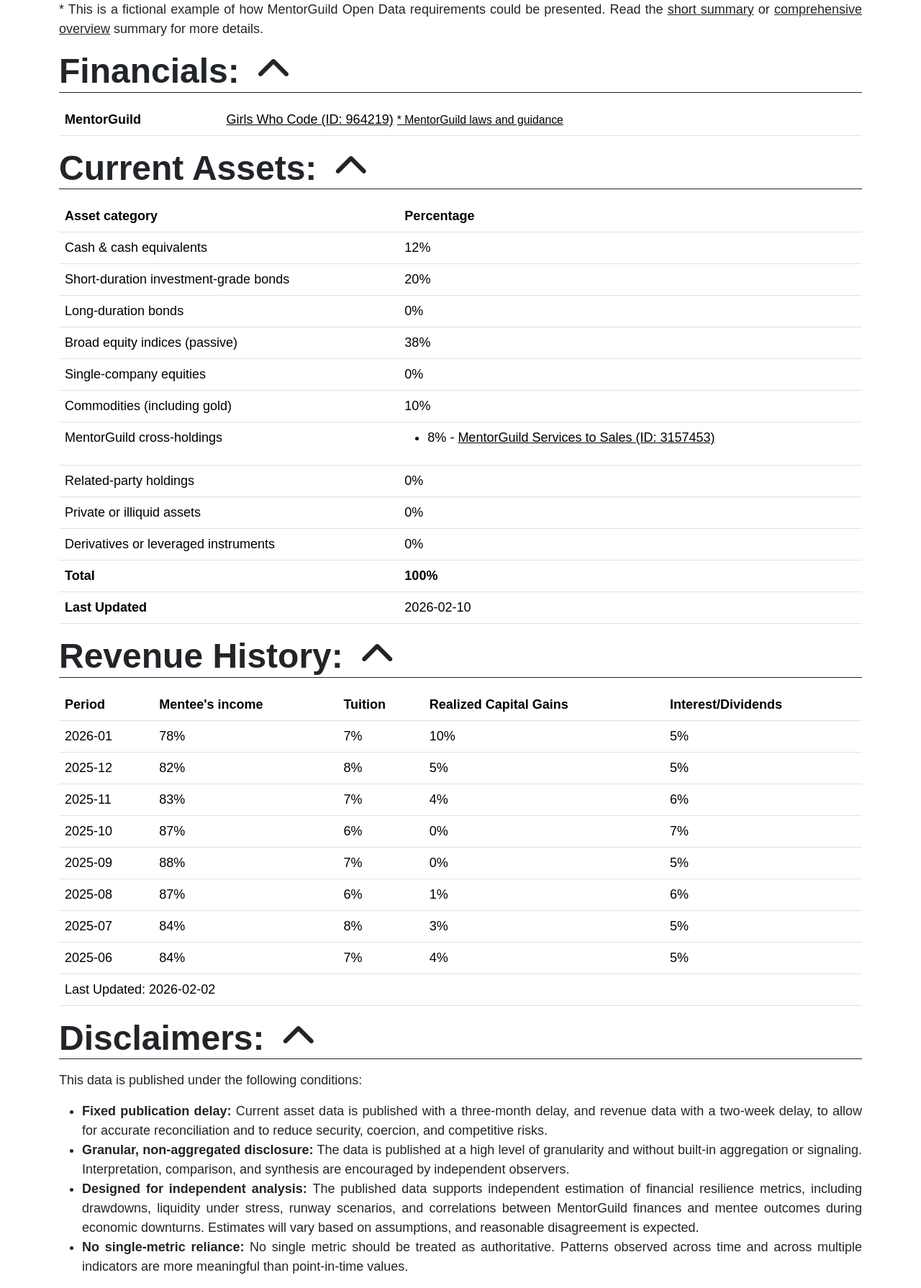
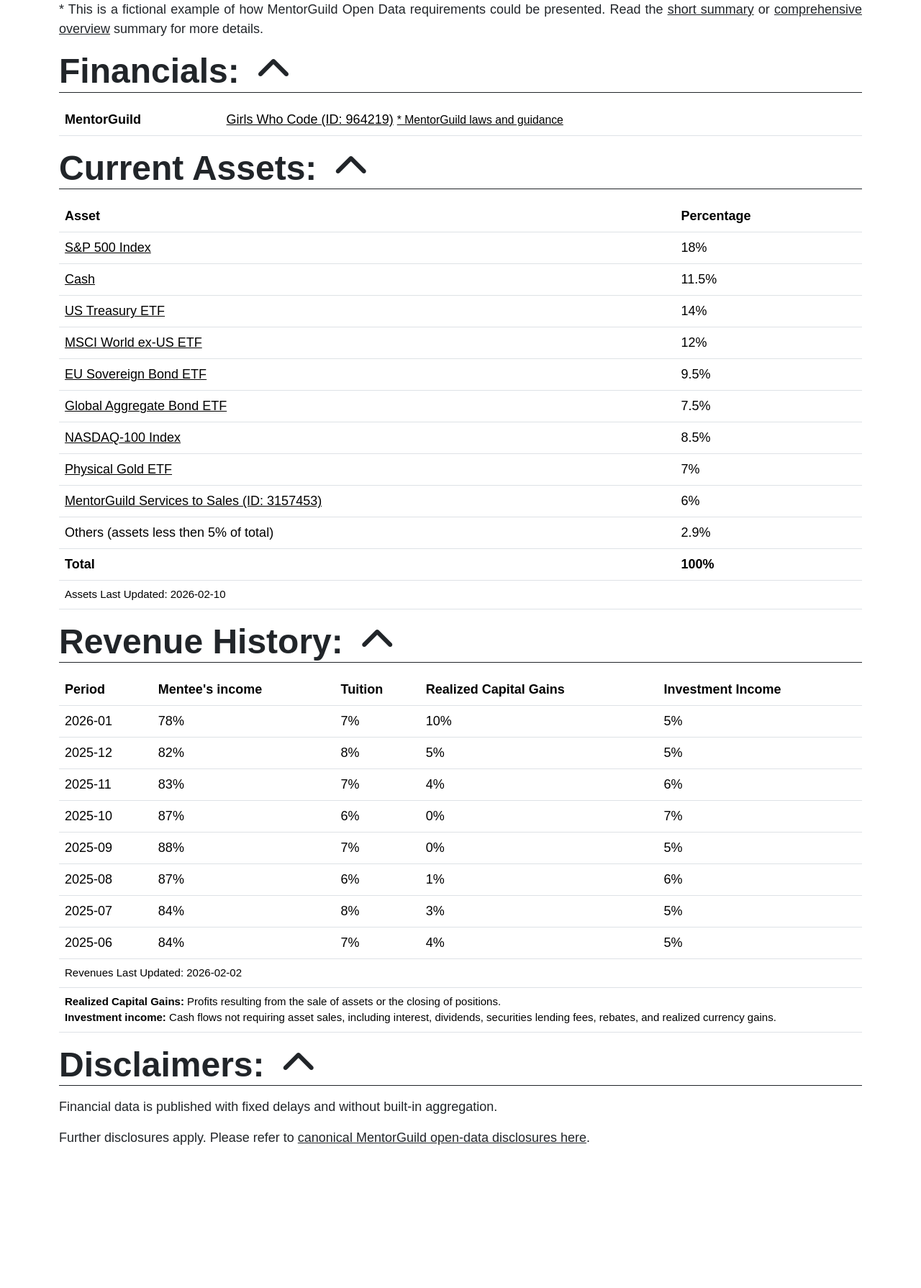
Before and after one commit to ErnestEnki/ernestenki.github.io, a Jekyll site: the page built from books/mentorguilds/964219/financials.html, in a window 1280 px wide. Shown: the whole page at 72% size. Built offline with Jekyll 4.4.1, drawn with Linux system fonts in a browser that asks for light colours; some web fonts are replaced; comment, search, counter and statistics services are not loaded; after the commit the page ends 1611 px from its top, so only the background shows below that.

Commit message:
Updating MentorGuild example of Financials open data

```diff
--- a/books/mentorguilds/964219/financials.html
+++ b/books/mentorguilds/964219/financials.html
@@ -10,6 +10,10 @@
             background-color: rgba(138, 135, 135, 0.45);
         }
 
+    }
+
+    tfoot  {
+        font-size: smaller;
     }
 </style>
 
@@ -28,57 +32,53 @@
     </table>
 
     <h1>Current Assets:</h1>
-    <table class="table">
+    <table class="table interactive">
         <thead>
             <tr>
-                <th>Asset category</th>
+                <th>Asset</th>
                 <th>Percentage</th>
             </tr>
         </thead>
         <tbody>
             <tr>
-                <td>Cash &amp; cash equivalents</td>
+                <td><a href="https://www.someissuer.com/IX/sp500" onclick="event.preventDefault();">S&P 500 Index</a></td>
+                <td>18%</td>
+            </tr>
+            <tr>
+                <td><a href="https://www.examplebank.com/deposits/productA" onclick="event.preventDefault();">Cash</a></td>
+                <td>11.5%</td>
+            </tr>
+            <tr>
+                <td><a href="https://www.someissuer.com/ETFs/us_treasury" onclick="event.preventDefault();">US Treasury ETF</a></td>
+                <td>14%</td>
+            </tr>
+            <tr>
+                <td><a href="https://www.someissuer.com/ETFs/msci_world_ex_us" onclick="event.preventDefault();">MSCI World ex-US ETF</a></td>
                 <td>12%</td>
             </tr>
             <tr>
-                <td>Short-duration investment-grade bonds</td>
-                <td>20%</td>
+                <td><a href="https://www.someissuer.com/ETFs/eu_sovereign_bonds" onclick="event.preventDefault();">EU Sovereign Bond ETF</a></td>
+                <td>9.5%</td>
             </tr>
             <tr>
-                <td>Long-duration bonds</td>
-                <td>0%</td>
+                <td><a href="https://www.someissuer.com/ETFs/global_aggregate_bond" onclick="event.preventDefault();">Global Aggregate Bond ETF</a></td>
+                <td>7.5%</td>
             </tr>
             <tr>
-                <td>Broad equity indices (passive)</td>
-                <td>38%</td>
+                <td><a href="https://www.someissuer.com/IX/nasdaq100" onclick="event.preventDefault();">NASDAQ-100 Index</a></td>
+                <td>8.5%</td>
             </tr>
             <tr>
-                <td>Single-company equities</td>
-                <td>0%</td>
+                <td><a href="https://www.someissuer.com/ETFs/physical_gold" onclick="event.preventDefault();">Physical Gold ETF</a></td>
+                <td>7%</td>
             </tr>
             <tr>
-                <td>Commodities (including gold)</td>
-                <td>10%</td>
+                <td><a href="https://mygovernment.gov/mentorguilds/3157453" onclick="event.preventDefault();">MentorGuild Services to Sales (ID: 3157453)</a></td>
+                <td>6%</td>
             </tr>
             <tr>
-                <td>MentorGuild cross-holdings</td>
-                <td>
-                    <ul>
-                        <li>8% - <a href="https://mygovernment.gov/mentorguilds/3157453" onclick="event.preventDefault();">MentorGuild Services to Sales (ID: 3157453)</a></li>
-                    </ul>
-                </td>
-            </tr>
-            <tr>
-                <td>Related-party holdings</td>
-                <td>0%</td>
-            </tr>
-            <tr>
-                <td>Private or illiquid assets</td>
-                <td>0%</td>
-            </tr>
-            <tr>
-                <td>Derivatives or leveraged instruments</td>
-                <td>0%</td>
+                <td>Others (assets less then 5% of total)</td>
+                <td>2.9%</td>
             </tr>
             <tr>
                 <td><strong>Total</strong></td>
@@ -87,22 +87,21 @@
         </tbody>
         <tfoot>
             <tr>
-                <th>Last Updated</th>
-                <td>2026-02-10</td>
+                <td colspan="2">Assets Last Updated: 2026-02-10</td>
             </tr>
         </tfoot>
     </table>
 
     <h1>Revenue History:</h1>
 
-    <table class="table interactive" id="revenue-summary">
+    <table class="table interactive">
         <thead>
             <tr>
                 <th scope="col">Period</th>
                 <th scope="col">Mentee's income</th>
                 <th scope="col">Tuition</th>
                 <th scope="col">Realized Capital Gains</th>
-                <th scope="col">Interest/Dividends</th>
+                <th scope="col">Investment Income</th>
             </tr>
         </thead>
         <tbody>
@@ -165,21 +164,23 @@
         </tbody>
         <tfoot>
             <tr>
-                <td scope="row" colspan="5">Last Updated: 2026-02-02</td>
+                <td scope="row" colspan="5">Revenues Last Updated: 2026-02-02</td>
+            </tr>
+            <tr>
+                <td scope="row" colspan="5">
+                    <strong>Realized Capital Gains:</strong>  Profits resulting from the sale of assets or the closing of positions.<br/>
+                    <strong>Investment income:</strong> Cash flows not requiring asset sales, including interest, dividends, securities lending fees, rebates, and realized currency gains.
+                </td>
             </tr>
         </tfoot>
     </table>
 
     <h1>Disclaimers:</h1>
     <div>
-        <p>This data is published under the following conditions:</p>
+        <p>Financial data is published with fixed delays and without built-in aggregation.</p>
 
-        <ul>
-            <li><strong>Fixed publication delay:</strong> Current asset data is published with a three-month delay, and revenue data with a two-week delay, to allow for accurate reconciliation and to reduce security, coercion, and competitive risks.</li>
-            <li><strong>Granular, non-aggregated disclosure:</strong> The data is published at a high level of granularity and without built-in aggregation or signaling. Interpretation, comparison, and synthesis are encouraged by independent observers.</li>
-            <li><strong>Designed for independent analysis:</strong> The published data supports independent estimation of financial resilience metrics, including drawdowns, liquidity under stress, runway scenarios, and correlations between MentorGuild finances and mentee outcomes during economic downturns. Estimates will vary based on assumptions, and reasonable disagreement is expected.</li>
-            <li><strong>No single-metric reliance:</strong> No single metric should be treated as authoritative. Patterns observed across time and across multiple indicators are more meaningful than point-in-time values.</li>
-        </ul>
+        <p>Further disclosures apply. Please refer to <a href="https://mygovernment.gov/mentorguilds/open-data#financials">canonical MentorGuild open-data disclosures here</a>.</p>
+
     </div>
 
 </main>
--- a/books/mentorguilds/964219/index.html
+++ b/books/mentorguilds/964219/index.html
@@ -133,8 +133,8 @@
                 <th scope="col">Period</th>
                 <th scope="col">Mentee's income</th>
                 <th scope="col">Tuition</th>
-                <th scope="col">Capital Gains</th>
-                <th scope="col">Interest/Dividends</th>
+                <th scope="col">Realized Capital Gains</th>
+                <th scope="col">Investment Income</th>
             </tr>
         </thead>
         <tbody>
--- a/books/mentorguilds/comprehensive_overview.html
+++ b/books/mentorguilds/comprehensive_overview.html
@@ -154,6 +154,7 @@
                   <li>The full text of each contract, including mentee feedback on their experience and any legal changes made by court rulings (<a href="964219/contracts/01K9VKA560FHQV6VV5MMS3ECEC" target="_blank">example</a>)</li>
                   <li>A list of all updates made to a contract (<a href="964219/contracts/01K9VKA560FHQV6VV5MMS3ECEC/changelog/" target="_blank">example</a>)</li>
                   <li>Cohort-level historical performance data, such as income and work hours, while respecting privacy laws (<a href="964219/cohorts/1" target="_blank">example</a>)</li>
+                  <li>Financial disclosures, including income sources and current asset allocations (<a href="964219/financials" target="_blank">example</a>)</li>
                 </ul>
 
                 <p>This data will not only be published on the MentorGuild website, but also automatically sent to central repositories mandated by governments. These could be government agencies or non-profit organizations that display the data in user-friendly dashboards and visualizations comparing all MentorGuilds.
```
